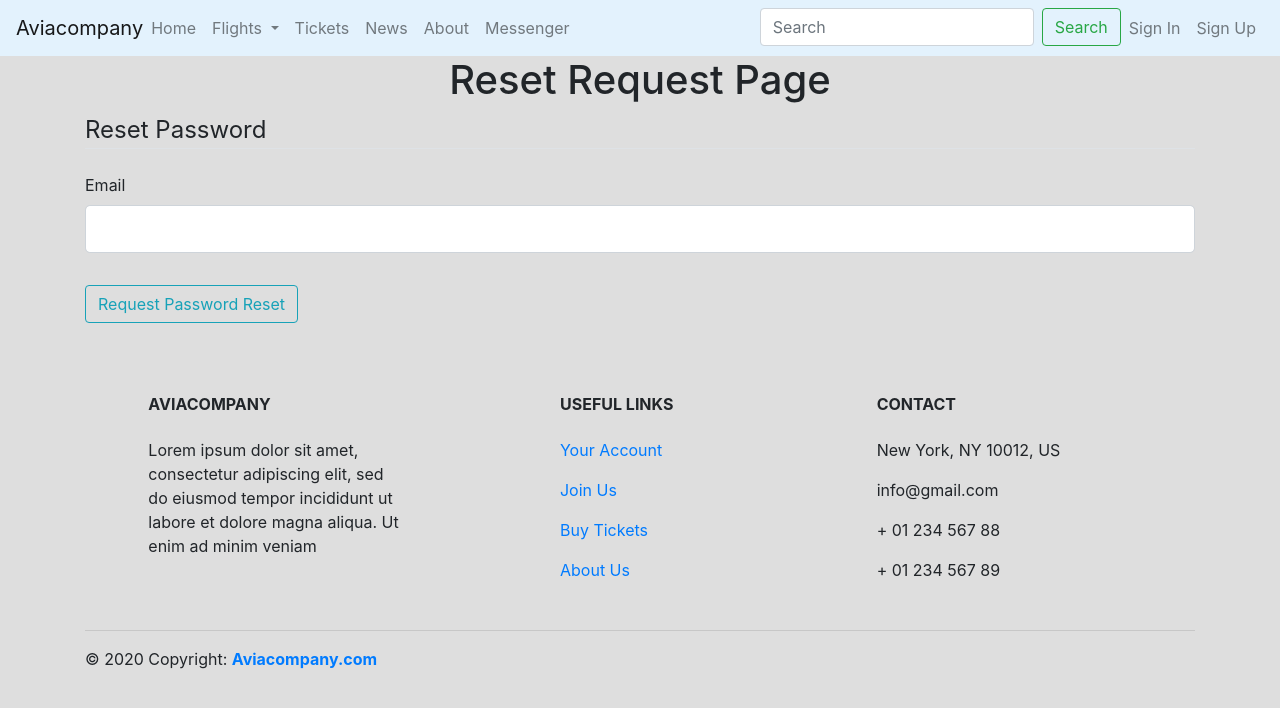
After one commit to VladKk/aviacompany-site, a Flask app: page /reset_password in a window 1280 px wide. The commit adds this page. Shown: the top 708 px of the page. Run offline with Flask 2, Linux system fonts and the light colour scheme; some libraries are stand-ins or nearby versions.

Commit message:
Add search + pagination on some pages + Add buy option for order

```diff
--- a/src/__init__.py
+++ b/src/__init__.py
@@ -2,6 +2,7 @@ from flask import Flask
 from flask_admin import Admin
 from flask_bcrypt import Bcrypt
 from flask_login import LoginManager
+from flask_mail import Mail
 from flask_migrate import Migrate, MigrateCommand
 from flask_script import Manager
 from flask_sqlalchemy import SQLAlchemy
@@ -15,6 +16,7 @@ app.config.from_object(Config)
 db = SQLAlchemy(app)
 bcrypt = Bcrypt(app)
 login_manager = LoginManager(app)
+mail = Mail(app)
 
 login_manager.login_view = 'login'
 login_manager.login_message_category = 'info'
--- a/src/forms.py
+++ b/src/forms.py
@@ -27,3 +27,20 @@ class LoginForm(FlaskForm):
     password = PasswordField('Password', validators=[DataRequired(), Length(min=3, max=32)])
     remember = BooleanField('Remember Me')
     submit = SubmitField('Submit')
+
+
+class RequestResetForm(FlaskForm):
+    email = StringField('Email', validators=[DataRequired(), Email()])
+    submit = SubmitField('Request Password Reset')
+
+    def validate_email(self, email):
+        user = User.query.filter_by(login=email.data).first()
+
+        if user is None:
+            raise ValidationError('There is no account with that email. You must register first.')
+
+
+class ResetPasswordForm(FlaskForm):
+    password = PasswordField('Password', validators=[DataRequired(), Length(min=3, max=32)])
+    confirm_password = PasswordField('Confirm Password', validators=[DataRequired(), EqualTo('password')])
+    submit = SubmitField('Reset Password')
--- a/src/routes.py
+++ b/src/routes.py
@@ -1,11 +1,14 @@
 import json
 
+import flask_mail
+import sqlalchemy
 from flask import flash, render_template, redirect, url_for, request, session
 from flask_login import login_user, current_user, logout_user, login_required
+from sqlalchemy.sql.expression import cast
 
-from src import app, bcrypt, db
+from src import app, bcrypt, db, mail
 from src.extra import admin_required
-from src.forms import RegisterForm, LoginForm
+from src.forms import RegisterForm, LoginForm, RequestResetForm, ResetPasswordForm
 from src.models import Flight, Ticket, User, Client, Role, Message, Administrator, FlightBrigade, Dispatch
 
 
@@ -64,6 +67,48 @@ def login():
     return render_template('login.html', label='Login', form=form)
 
 
+def send_reset_email(user):
+    token = user.get_reset_token()
+    msg = flask_mail.Message('Password Reset Request', sender='noreply@aviacompany.com', recipients=[user.login])
+    msg.body = f'''To reset your password, visit the following link:
+    {url_for('reset_token', token=token, _external=True)}
+
+    If you did not make this request then simply ignore this email and no changes will be made.
+    '''
+    mail.send(msg)
+
+
+@app.route('/reset_password', methods=['GET', 'POST'])
+def reset_request():
+    if current_user.is_authenticated:
+        return redirect(url_for('home'))
+    form = RequestResetForm()
+    if form.validate_on_submit():
+        user = User.query.filter_by(login=form.email.data).first()
+        send_reset_email(user)
+        flash('An email has been sent with instructions to reset your password.', 'info')
+        return redirect(url_for('login'))
+    return render_template('request_reset.html', label='Reset Request', form=form)
+
+
+@app.route('/reset_password/<string:token>', methods=['GET', 'POST'])
+def reset_token(token):
+    if current_user.is_authenticated:
+        return redirect(url_for('home'))
+    user = User.verify_reset_token(token)
+    if user is None:
+        flash('That is an invalid or expired token.', 'warning')
+        return redirect(url_for('reset_request'))
+    form = ResetPasswordForm()
+    if form.validate_on_submit():
+        hashed_password = bcrypt.generate_password_hash(form.password.data).decode('utf-8')
+        user.password = hashed_password
+        db.session.commit()
+        flash(f'Your password has been changed!', 'success')
+        return redirect(url_for('login'))
+    return render_template('reset_token.html', label='Reset Password', form=form)
+
+
 @app.route('/logout')
 def logout():
     logout_user()
@@ -82,7 +127,14 @@ def account():
 @app.route('/flights')
 @login_required
 def flights():
-    return render_template('flight.html', label='Flights', flights=Flight.query.order_by(Flight.id).all())
+    q = request.args.get('q')
+    page = request.args.get('page', 1, type=int)
+    if q:
+        fl = Flight.query.filter(Flight.departure.contains(q) | Flight.destination.contains(q)
+                                 | Flight.flight_time.contains(q)).paginate(page=page, per_page=2)
+    else:
+        fl = Flight.query.order_by(Flight.id).paginate(page=page, per_page=2)
+    return render_template('flight.html', label='Flights', flights=fl)
 
 
 @app.route('/news')
@@ -105,7 +157,14 @@ def track_flight():
 @app.route('/tickets')
 @login_required
 def tickets():
-    return render_template('tickets.html', label='Tickets', tickets=Ticket.query.order_by(Ticket.id).all())
+    q = request.args.get('q')
+    page = request.args.get('page', 1, type=int)
+    if q:
+        ti = Ticket.query.filter(Ticket.destination.contains(q) | cast(Ticket.price, sqlalchemy.String).contains(q)) \
+            .paginate(page=page, per_page=2)
+    else:
+        ti = Ticket.query.order_by(Ticket.id).paginate(page=page, per_page=2)
+    return render_template('tickets.html', label='Tickets', tickets=ti)
 
 
 @app.route('/tickets/<int:id>', methods=['GET', 'POST'])
@@ -172,6 +231,17 @@ def order():
             total.clear()
             session['tickets'] = json.dumps(tickets_id)
             session['total'] = json.dumps(total)
+        elif request.form['submit_button'] == 'Buy':
+            client = Client.query.filter_by(id=current_user.id).first()
+            client.tickets = tickets_id
+            for item in tickets_id:
+                item.client_id = current_user.id
+            db.session.commit()
+            tickets_id.clear()
+            total.clear()
+            session['tickets'] = json.dumps(tickets_id)
+            session['total'] = json.dumps(total)
+            return redirect(url_for('thanks'))
         return redirect(url_for('order'))
 
     return render_template('order.html', label='Order', order=zip(tickets_id, total), over_total=round(over_total, 2))
@@ -181,7 +251,16 @@ def order():
 @login_required
 @admin_required
 def messenger():
-    message = Message.query.all()
+    q = request.args.get('q')
+    page = request.args.get('page', 1, type=int)
+    if q:
+        message = Message.query.filter(Message.msg_to.contains(q) | Message.msg_from.contains(q)
+                                       | Message.msg_text.contains(q)
+                                       | cast(Message.date_sent, sqlalchemy.String).contains(q)
+                                       | cast(Message.id, sqlalchemy.String).contains(q)) \
+            .paginate(page=page, per_page=5)
+    else:
+        message = Message.query.paginate(page=page, per_page=5)
     if request.method == 'POST':
         if request.form['submit_button'] == 'Send':
             admin = Administrator.query.filter_by(username=request.form['msgTo']).first()
@@ -199,9 +278,9 @@ def messenger():
                 message.msg_text = request.form['msgText']
                 db.session.add(message)
                 db.session.commit()
-            message = Message.query.all()
+            message = Message.query.paginate(page=page, per_page=5)
         elif request.form['submit_button'] == 'Show Messages For Me':
-            message = Message.query.filter_by(msg_to=current_user.login).all()
+            message = Message.query.filter_by(msg_to=current_user.login).paginate(page=page, per_page=5)
 
     return render_template('messenger.html', label='Messenger', messages=message)
 
--- a/templates/login.html
+++ b/templates/login.html
@@ -41,7 +41,7 @@
                     {{ form.submit(class="btn btn-outline-info") }}
                 </div>
                 <small class="text-muted ml-2">
-                    <a href="#">Forgot Password?</a>
+                    <a href="{{ url_for('reset_request') }}">Forgot Password?</a>
                 </small>
             </form>
         </div>
--- a/templates/order.html
+++ b/templates/order.html
@@ -34,9 +34,9 @@
             </tr>
             </tbody>
         </table>
-        <a href="{{ url_for('thanks') }}">
-            <button class="btn btn-primary float-right">Buy</button>
-        </a>
+        <form method="post" action="{{ url_for('order') }}">
+            <input name="submit_button" type="submit" class="btn btn-primary float-right" value="Buy">
+        </form>
         <form method="post" action="{{ url_for('order') }}">
             <input name="submit_button" type="submit" class="btn btn-danger" value="Clear All">
         </form>
--- a/templates/parts/navbar.html
+++ b/templates/parts/navbar.html
@@ -39,7 +39,7 @@
         <ul class="navbar-nav ml-auto">
             <li>
                 <form class="form-inline my-2 my-lg-0">
-                    <input class="form-control mr-sm-2" type="search" placeholder="Search" aria-label="Search">
+                    <input class="form-control mr-sm-2" type="search" placeholder="Search" aria-label="Search" name="q" value="{{ request.args.get('q', '') }}">
                     <button class="btn btn-outline-success my-2 my-sm-0" type="submit">Search</button>
                 </form>
             </li>
--- /dev/null
+++ b/templates/request_reset.html
@@ -0,0 +1,29 @@
+{% extends "parts/layout.html" %}
+{% block content %}
+    <div class="container align-self-center">
+        <div class="content-section">
+            <form method="POST" action="{{ url_for('reset_request') }}">
+                {{ form.hidden_tag() }}
+                <fieldset class="form-group">
+                    <legend class="border-bottom mb-4">Reset Password</legend>
+                    <div class="form-group">
+                        {{ form.email.label(class="form-control-label") }}
+                        {% if form.email.errors %}
+                            {{ form.email(class="form-control form-control-lg is-invalid") }}
+                            <div class="invalid-feedback">
+                                {% for error in form.email.errors %}
+                                    <span>{{ error }}</span>
+                                {% endfor %}
+                            </div>
+                        {% else %}
+                            {{ form.email(class="form-control form-control-lg") }}
+                        {% endif %}
+                    </div>
+                </fieldset>
+                <div class="form-group">
+                    {{ form.submit(class="btn btn-outline-info") }}
+                </div>
+            </form>
+        </div>
+    </div>
+{% endblock %}
```
Also changed, not shown: requirements.txt (+4 -4 lines), src/config.py (+8 -2 lines), src/models.py (+16 -3 lines), templates/flight.html (+13 -1 lines), templates/messenger.html (+16 -2 lines), templates/reset_token.html (added, +42 -0 lines), templates/tickets.html (+16 -3 lines).
